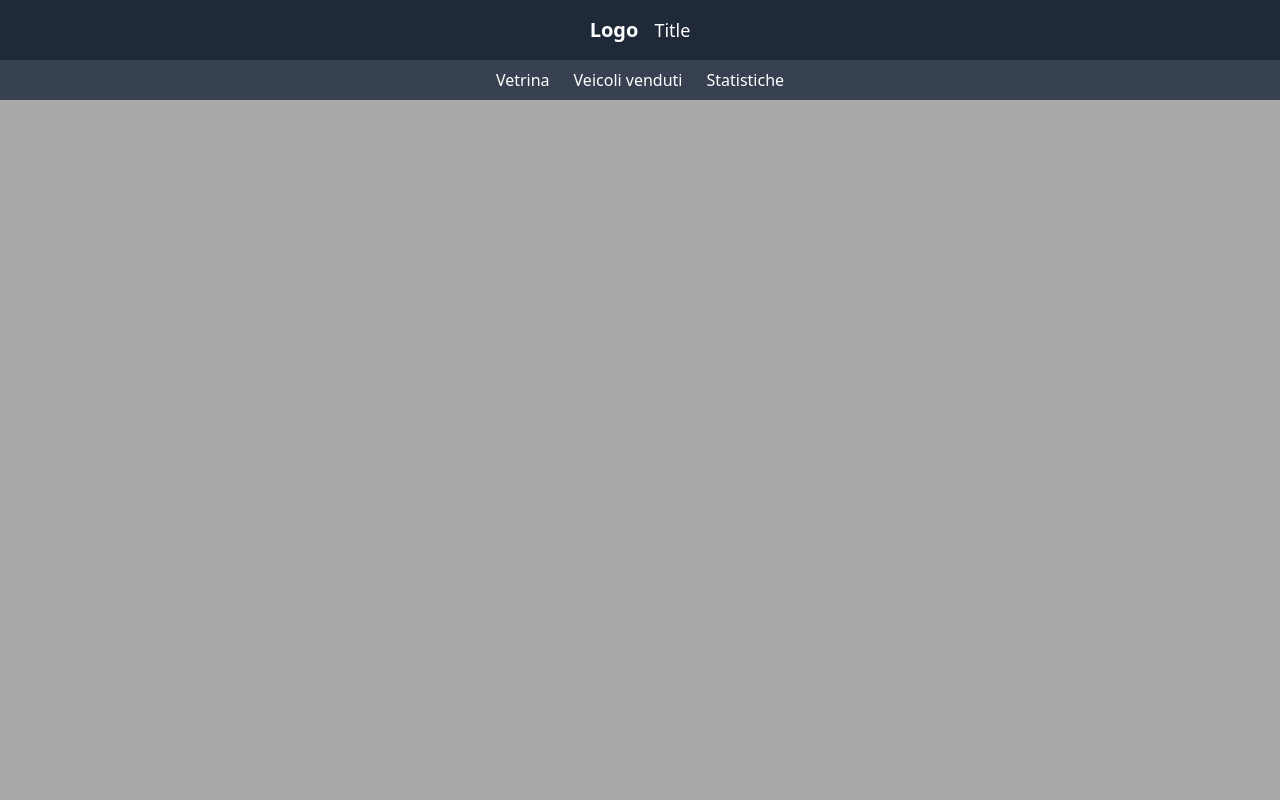
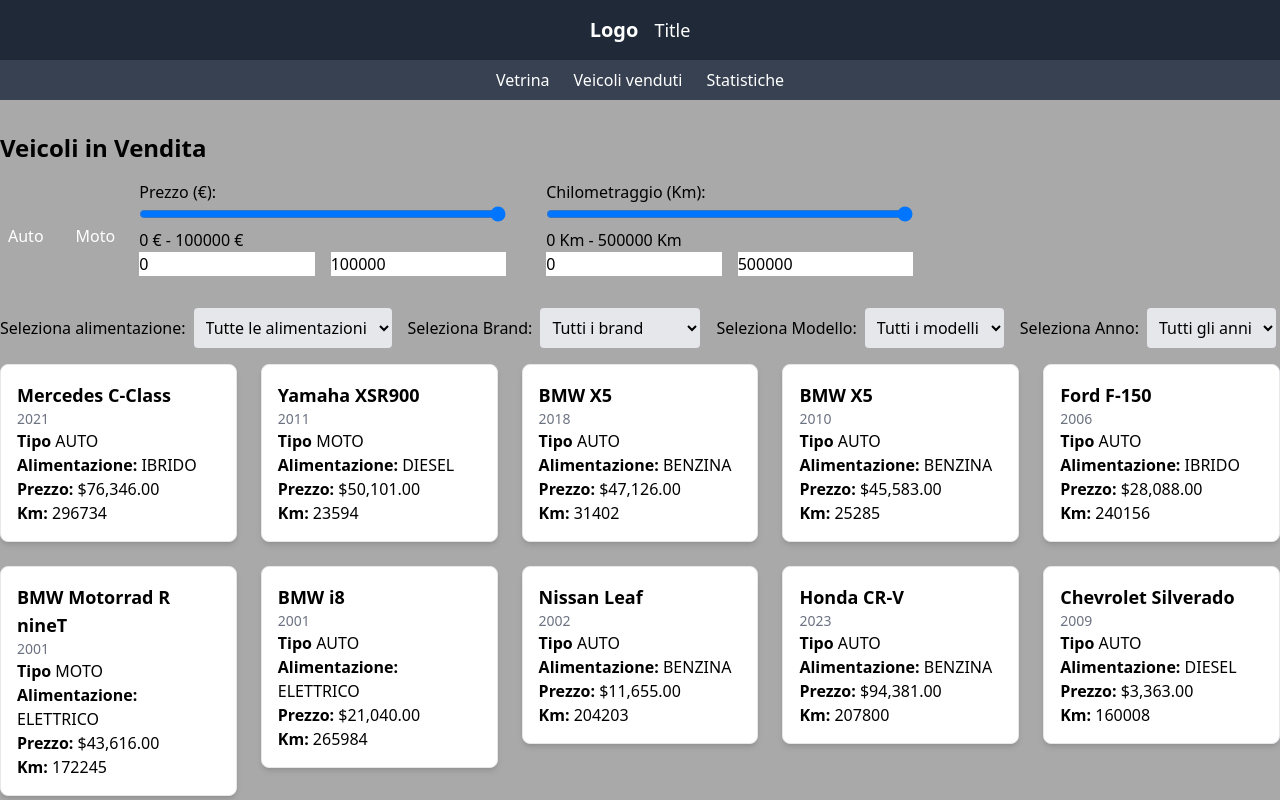
Before and after one commit to Nik0-9/angular-dealership, an Angular app: page /home in a window 1280 px wide. Before the commit this address led to /. Shown: the top 800 px of the page. Built offline with nearby package versions, Linux system fonts and the light colour scheme.

Commit message:
fix reset brand select

```diff
--- a/src/app/app.routes.ts
+++ b/src/app/app.routes.ts
@@ -8,6 +8,8 @@
     {path: 'login', component: LogInComponent},
     {path: 'showcase', component: VehicleShowcaseComponent},
     {path: 'sold', component: VehicleShowcaseComponent},
-    {path: 'stats', component:StatsPageComponent}
+    {path: 'stats', component:StatsPageComponent},
+    {path: 'home', component: VehicleShowcaseComponent},
+
 
 ];
--- a/src/app/component/vehicle-filter/vehicle-filter.component.html
+++ b/src/app/component/vehicle-filter/vehicle-filter.component.html
@@ -25,6 +25,8 @@
     <label for="brandFilter" class="mr-2">Seleziona Brand:</label>
     <select
       id="brandFilter"
+      [value]=" filterState.selectedBrand === null ? 'all' :filterState.selectedBrand "
+
       (change)="handleBrandChange($event)"
       class="p-2 rounded bg-gray-200"
     >
@@ -35,10 +37,12 @@
     </select>
   </div>
 
+  <!-- Filtro per modello -->
   <div class="mx-4">
     <label for="modelFilter" class="mr-2">Seleziona Modello:</label>
     <select
       id="modelFilter"
+      [value]=" filterState.selectedModel === null ? 'all' :filterState.selectedModel "
       (change)="handleModelChange($event)"
       class="p-2 rounded bg-gray-200"
     >
@@ -48,14 +52,19 @@
       </option>
     </select>
   </div>
+
+  <!-- Filtro per anno -->
+
   <div class="mx-4">
     <label for="yearFilter" class="mr-2">Seleziona Anno:</label>
     <select
       id="yearFilter"
+      [value]=" filterState.selectedYear === null ? 'all' :filterState.selectedYear "
+
       (change)="handleYearChange($event)"
       class="p-2 rounded bg-gray-200"
     >
-      <option value="1000">Tutti gli anni</option>
+      <option value="all">Tutti gli anni</option>
       <option *ngFor="let year of availableYears" [value]="year">
         {{ year }}
       </option>
--- a/src/app/component/vehicle-filter/vehicle-filter.component.ts
+++ b/src/app/component/vehicle-filter/vehicle-filter.component.ts
@@ -10,6 +10,7 @@
 import { CommonModule } from '@angular/common';
 import { FuelFilterComponent } from '../fuel-filter/fuel-filter.component';
 import { RangeFilterComponent } from '../range-filter/range-filter.component';
+import { FormsModule } from '@angular/forms';
 
 interface FilterState {
   selectedType: TipoVeicolo | null;
@@ -22,7 +23,12 @@
 @Component({
   selector: 'app-vehicle-filter',
   standalone: true,
-  imports: [CommonModule, FuelFilterComponent, RangeFilterComponent],
+  imports: [
+    CommonModule,
+    FuelFilterComponent,
+    RangeFilterComponent,
+    FormsModule,
+  ],
   templateUrl: './vehicle-filter.component.html',
   styleUrls: ['./vehicle-filter.component.scss'],
 })
@@ -30,9 +36,9 @@
   @Input() vehicles: Veicolo[] = [];
   @Output() filterByType = new EventEmitter<TipoVeicolo | null>();
   @Output() filterByFuel = new EventEmitter<Alimentazione | null | string>();
-  @Output() filterByBrand = new EventEmitter<string | undefined>();
-  @Output() filterByModel = new EventEmitter<string | undefined>();
-  @Output() filterByYear = new EventEmitter<number | undefined>();
+  @Output() filterByBrand = new EventEmitter<string | null>();
+  @Output() filterByModel = new EventEmitter<string | null>();
+  @Output() filterByYear = new EventEmitter<number | null>();
   @Output() filterByPrice = new EventEmitter<{ min: number; max: number }>();
   @Output() filterByKm = new EventEmitter<{ min: number; max: number }>();
   @ViewChild(FuelFilterComponent) fuelFilterComponent!: FuelFilterComponent;
@@ -63,19 +69,16 @@
     const isTypeSelected = this.filterState.selectedType === selectedType;
 
     if (isTypeSelected) {
-      // Se il tipo viene deselezionato, resetta tutti i filtri
       this.filterState.selectedType = null;
       this.filterState.selectedBrand = null;
       this.filterState.selectedModel = null;
       this.filterState.selectedYear = null;
       this.filterState.selectedFuel = null;
 
-      // Resetta la select per l'alimentazione nel componente figlio
       if (this.fuelFilterComponent) {
         this.fuelFilterComponent.resetFuelSelection();
       }
     } else {
-      // Se un tipo viene selezionato, resetta gli altri filtri
       this.filterState.selectedType = selectedType;
       this.filterState.selectedBrand = null;
       this.filterState.selectedModel = null;
@@ -85,15 +88,12 @@
         this.fuelFilterComponent.resetFuelSelection();
       }
     }
-
     console.log('selected: ' + this.filterState.selectedType);
     console.log('type: ' + selectedType);
-
     // Ripopola le opzioni disponibili in base ai nuovi filtri
     this.populateAvailableBrands();
     this.populateAvailableModels();
     this.populateAvailableYears();
-
     // Applica i filtri aggiornati
     this.applyFilters();
   }
@@ -169,9 +169,9 @@
     // Emette gli eventi con lo stato attuale dei filtri
     this.filterByType.emit(this.filterState.selectedType);
     this.filterByFuel.emit(this.filterState.selectedFuel || null);
-    this.filterByBrand.emit(this.filterState.selectedBrand || undefined);
-    this.filterByModel.emit(this.filterState.selectedModel || undefined);
-    this.filterByYear.emit(this.filterState.selectedYear || undefined);
+    this.filterByBrand.emit(this.filterState.selectedBrand || null);
+    this.filterByModel.emit(this.filterState.selectedModel || null);
+    this.filterByYear.emit(this.filterState.selectedYear || null);
 
     // Aggiorna le opzioni di brand e modello dopo il filtro
     this.populateAvailableBrands();
--- a/src/app/pages/Login/login.component.ts
+++ b/src/app/pages/Login/login.component.ts
@@ -50,7 +50,7 @@
         if (validUser.ruolo === Ruolo.ADMIN && role === Ruolo.ADMIN) {
           this.router.navigate(['/showcase']);
         } else if (validUser.ruolo === Ruolo.USER && role === Ruolo.USER) {
-          this.router.navigate(['/sold']);
+          this.router.navigate(['/home']);
         } else {
           this.formError = 'Ruolo non corretto per questo utente';
         }
--- a/src/app/pages/vehicle-showcase/vehicle-showcase.component.ts
+++ b/src/app/pages/vehicle-showcase/vehicle-showcase.component.ts
@@ -22,9 +22,9 @@
   filteredVehicles: Veicolo[] = [];
   pageTitle: string = '';
   filterByType: TipoVeicolo | null = null;
-  filterByBrand: string | undefined = undefined;
-  filterByModel: string | undefined = undefined;
-  filterByYear: number | undefined = undefined;
+  filterByBrand: string | null = null;
+  filterByModel: string | null = null;
+  filterByYear: number | null = null;
   filterByFuel: Alimentazione | string | null = '';
   filterByPrice: { min: number; max: number } | null = null;
   filterByKm: { min: number; max: number } | null = null;
@@ -32,7 +32,7 @@
   constructor(private route: ActivatedRoute) {
     this.route.url.subscribe((url) => {
       if (url.some((segment) => segment.path === 'sold')) {
-        this.pageTitle = 'Veicoli acquistati';
+        this.pageTitle = 'Veicoli venduti';
         this.vehicles = DB.veicoli.filter(
           (veicolo) => veicolo.stato === Stato.VENDUTO
         );
@@ -47,16 +47,18 @@
   }
 
   applyTypeFilter(selectedType: TipoVeicolo | null) {
+    this.filterByType = selectedType;
     if (this.filterByType === null) {
-      this.filterByBrand = undefined;
-      this.filterByModel = undefined;
-      this.filterByYear = undefined;
+      this.filterByType = null;
+      this.filterByBrand = null;
+      this.filterByModel = null;
+      this.filterByYear = null;
       this.filterByFuel = null;
     } else {
       this.filterByType = selectedType;
-      this.filterByBrand = undefined;
-      this.filterByModel = undefined;
-      this.filterByYear = undefined;
+      this.filterByBrand = null;
+      this.filterByModel = null;
+      this.filterByYear = null;
       this.filterByFuel = null;
     }
 
@@ -80,18 +82,18 @@
       );
     });
   }
-  applyBrandFilter(brand: string | undefined) {
-    this.filterByBrand = brand === 'all' ? undefined : brand;
+  applyBrandFilter(brand: string | null) {
+    this.filterByBrand = brand === 'all' ? null : brand;
     this.applyFilters();
   }
 
-  applyModelFilter(model: string | undefined) {
-    this.filterByModel = model == 'all' ? undefined : model;
+  applyModelFilter(model: string | null) {
+    this.filterByModel = model == 'all' ? null : model;
     this.applyFilters();
   }
 
-  applyYearFilter(year: number | undefined) {
-    this.filterByYear = year == 1000 ? undefined : year;
+  applyYearFilter(year: number | null) {
+    this.filterByYear = year == 1000 ? null : year;
     this.applyFilters();
   }
 
```
